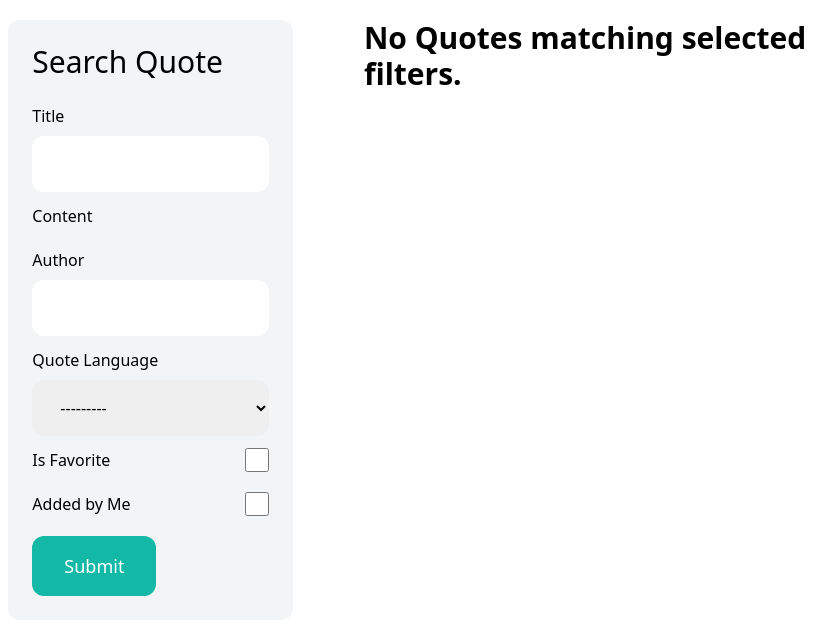
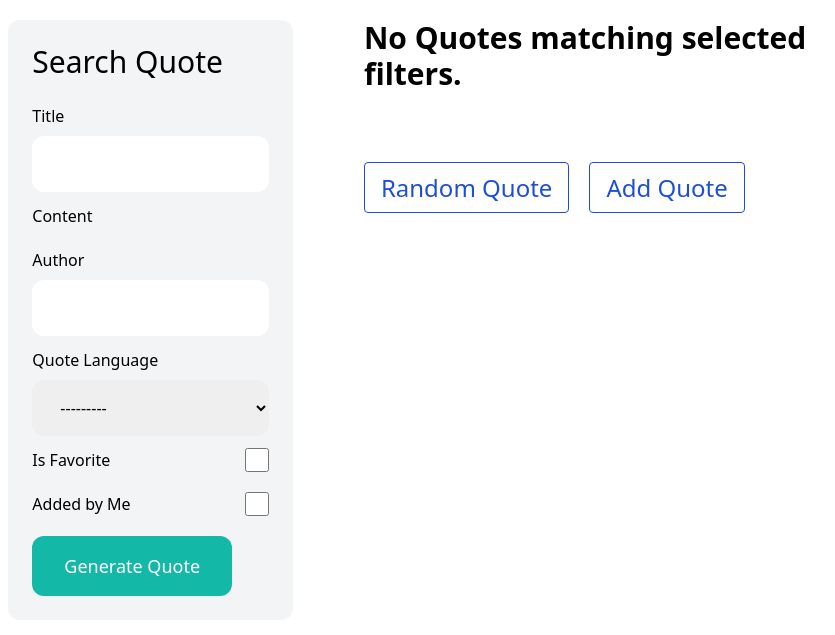
Before and after one commit to MateuszGozdzik/Main_App, a Django app: template quotes/templates/quotes/index.html in a window 1280 px wide. Shown: the part 64-699 px from the top of the page, without its empty margins (205-1040 px from the left). Run offline with Django 4.2, Linux system fonts and the light colour scheme; the template is opened without the code that fills it: values that come from a table or form of the project are taken from there, others are empty; parts of the project's set-up code (start-up, migrations or seed data) failed here and were passed over; some libraries are stand-ins or nearby versions.

Commit message:
small updates

```diff
--- a/quotes/templates/quotes/index.html
+++ b/quotes/templates/quotes/index.html
@@ -46,28 +46,26 @@ Quotes
                     </label>
                 </div>
             </div>
-
-
             {% include 'core/_form_errors.html' %}
 
-            <button class="py-4 px-8 text-lg bg-teal-500 hover:bg-teal-700 rounded-xl text-white">Submit</button>
+            <button class="py-4 px-8 text-lg bg-teal-500 hover:bg-teal-700 rounded-xl text-white">Generate
+                Quote</button>
 
         </form>
     </div>
 
     <div class="w-7/12">
         {% if quote %}
-        <div class="flex">
-            <h1 class="text-3xl my-2">Random Quote</h1>
+        <h2 class="text-2xl font-semibold mb-2">{{ quote.title }}
             <a href="{% url 'quotes:favorite_quote' quote.id %}">{% if request.user|favorite_quote:quote.id %}★
                 {% else%}☆{% endif %}
             </a>
-        </div>
-
-        <h2 class="text-xl mb-2">{{ quote.title }}</h2>
+        </h2>
         <h3 class="text-lg mb-2">@{{ quote.author }}</h3>
         <p> {{ quote.content|safe }}</p>
-
+        {% else %}
+        <h1 class="text-3xl font-semibold">No Quotes matching selected filters.</h1>
+        {% endif %}
         <div class="flex">
             <div class="mt-20">
                 <a href="{% url 'quotes:index' %}"
@@ -78,10 +76,6 @@ Quotes
                     class="ml-5 px-4 py-2 rounded bg-white text-blue-700 border border-blue-700 text-2xl">Add Quote</a>
             </div>
         </div>
-        {% else %}
-        <h1 class="text-3xl font-semibold">No Quotes matching selected filters.</h1>
-        {% endif %}
-
     </div>
 </div>
 {% endblock %}
```
Also changed, not shown: core/templates/core/_base.html (+0 -9 lines).
